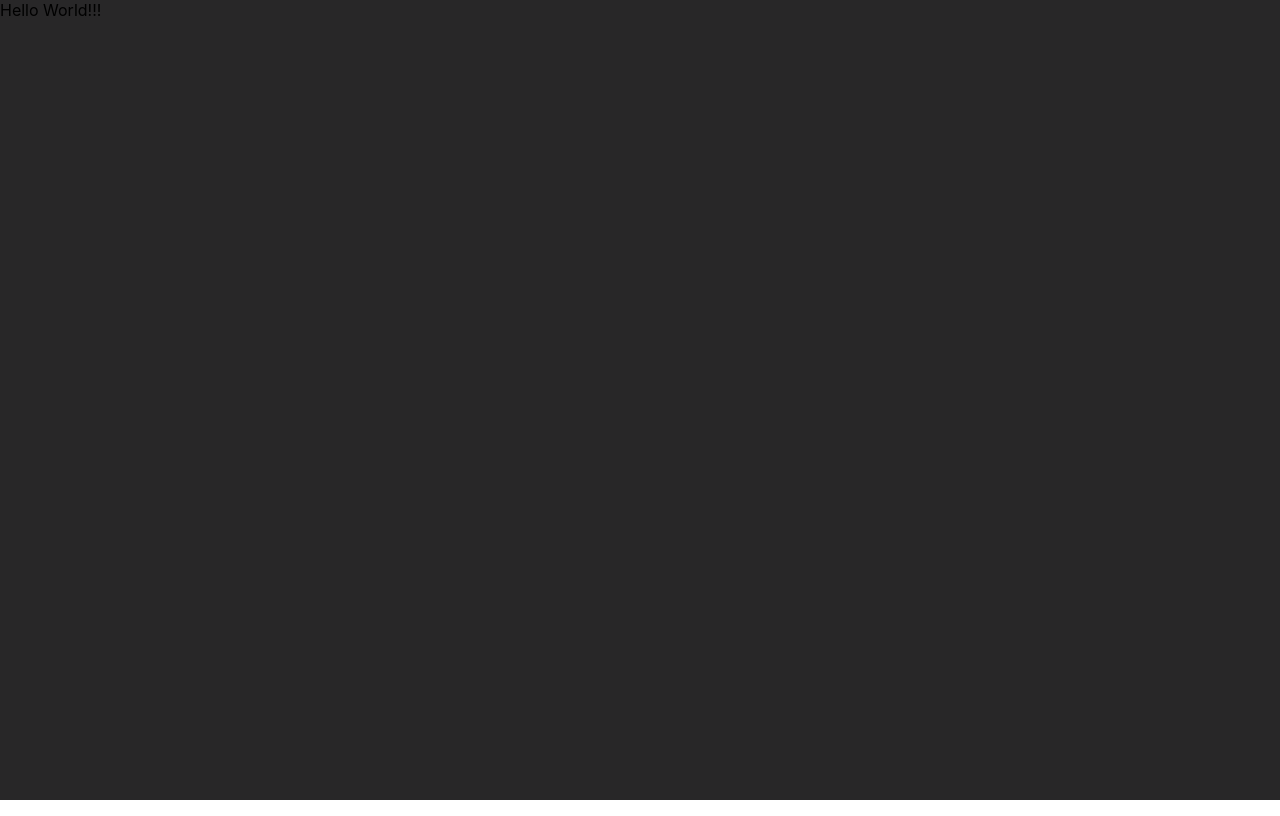
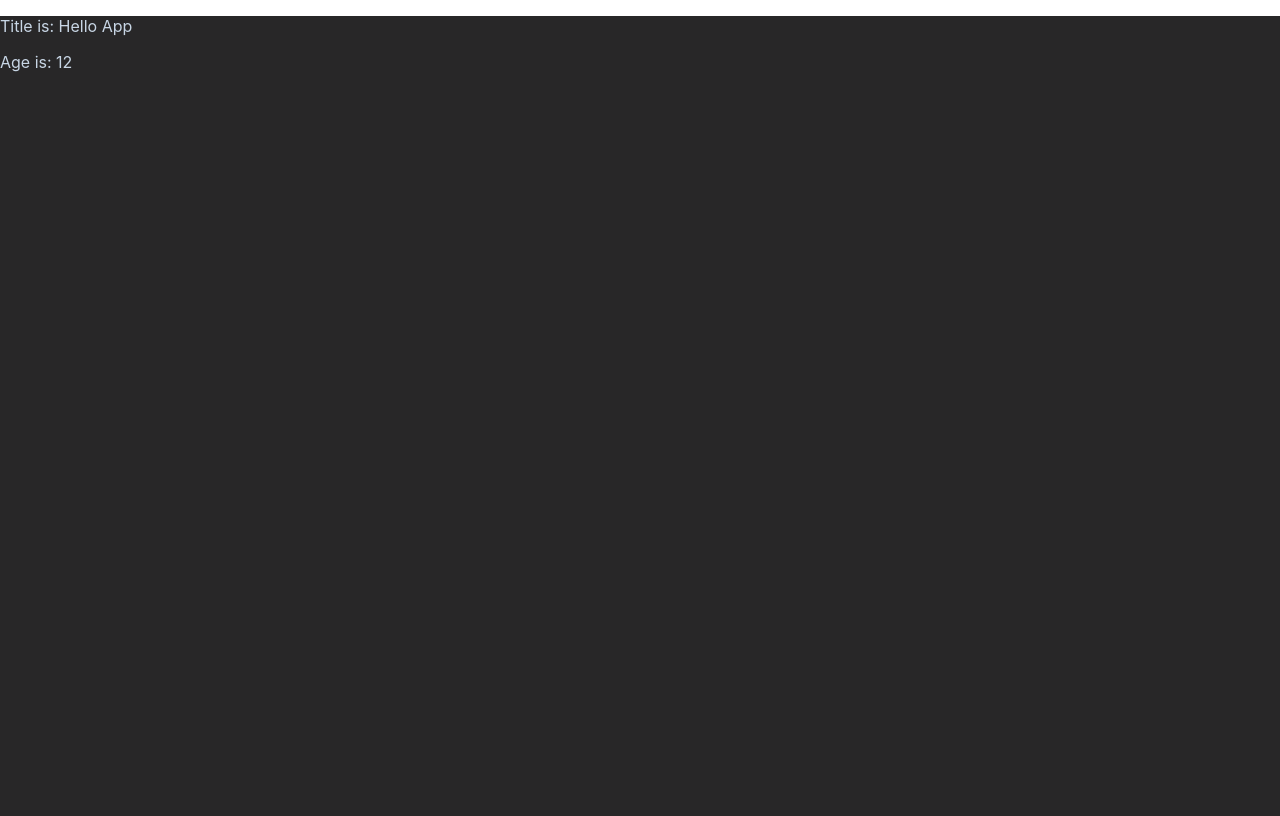
Before and after one commit to TDomagalski/CodemaskAcademy_yt, a React (Vite) app in the folder Kurs Reactjs/translator-reactjs/: page / in a window 1280 px wide. Built offline with nearby package versions, Linux system fonts and the light colour scheme.

Commit message:
feat: use props / TS first steps - https://www.youtube.com/watch?v=y7o4eD7nWE8&ab_channel=CodemaskAcademy

```diff
--- a/Kurs Reactjs/translator-reactjs/src/app/App.tsx
+++ b/Kurs Reactjs/translator-reactjs/src/app/App.tsx
@@ -1,10 +1,18 @@
 import styled, { ThemeProvider } from "styled-components";
 import { theme } from "../lib/styles";
+import { TranslatorScreen } from "../features/translator";
 
 export const App = () => (
 	<ThemeProvider theme={theme}>
 		<AppContainer>
-			<span>Hello World!!!</span>
+			<TranslatorScreen
+				// TS Przekazywanie props z pliku TranslatorScreen.tsx
+				title="Hello App"
+				onClick={() => {}}
+				isActive={false}
+				onClick2={() => true}
+				age={12}
+			/>
 		</AppContainer>
 	</ThemeProvider>
 );
--- /dev/null
+++ b/Kurs Reactjs/translator-reactjs/src/features/translator/TranslatorScreen.tsx
@@ -0,0 +1,27 @@
+import React from "react";
+import styled from "styled-components";
+
+// Typy w TypeScript
+type TranslatorScreenProps = {
+	isActive: boolean;
+	age?: number; // znak ? = opcjonalnie (number && undefined)
+	title: string;
+	onClick(): void;
+	onClick2(): boolean;
+};
+
+export const TranslatorScreen: React.FunctionComponent<
+	TranslatorScreenProps
+	// Argumentami są właściwości typu TranslatorScreenProps
+> = ({ title, age }) => {
+	return (
+		<Container>
+			<p>Title is: {title}</p>
+			<p>Age is: {age}</p>
+		</Container>
+	);
+};
+
+const Container = styled.div`
+	color: ${({ theme }) => theme.colors.typography};
+`;
--- /dev/null
+++ b/Kurs Reactjs/translator-reactjs/src/features/translator/index.ts
@@ -0,0 +1 @@
+export { TranslatorScreen } from "./TranslatorScreen";
--- a/Kurs Reactjs/translator-reactjs/src/lib/styles/theme.ts
+++ b/Kurs Reactjs/translator-reactjs/src/lib/styles/theme.ts
@@ -1,4 +1,4 @@
-import { AppTheme } from "../types";
+import {AppTheme} from "../types";
 
 export const theme: AppTheme = {
 	colors: {
--- a/Kurs Reactjs/translator-reactjs/src/style.css
+++ b/Kurs Reactjs/translator-reactjs/src/style.css
@@ -4,9 +4,10 @@
 }
 
 body {
-  display: -ms-grid;
-  display: grid;
-  -ms-grid-columns: 50px 1fr 2fr;
-      grid-template-columns: 50px 1fr 2fr;
+  margin: 0;
+}
+
+p {
+  margin: 0;
 }
 /*# sourceMappingURL=style.css.map */
--- a/Kurs Reactjs/translator-reactjs/src/style.scss
+++ b/Kurs Reactjs/translator-reactjs/src/style.scss
@@ -3,6 +3,9 @@
 }
 
 body {
-	display: grid;
-	grid-template-columns: 50px 1fr 2fr;
+	margin: 0;
 }
+
+p {
+	margin: 0;
+}
```
Also changed, not shown: 1 other file (tests, documents, lock files or other folders).
